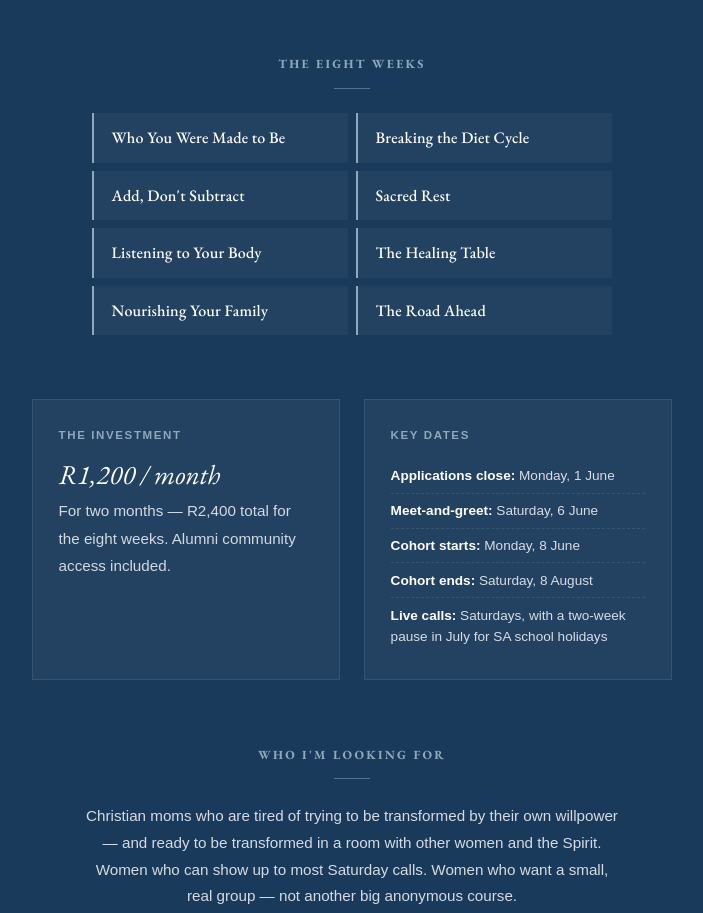
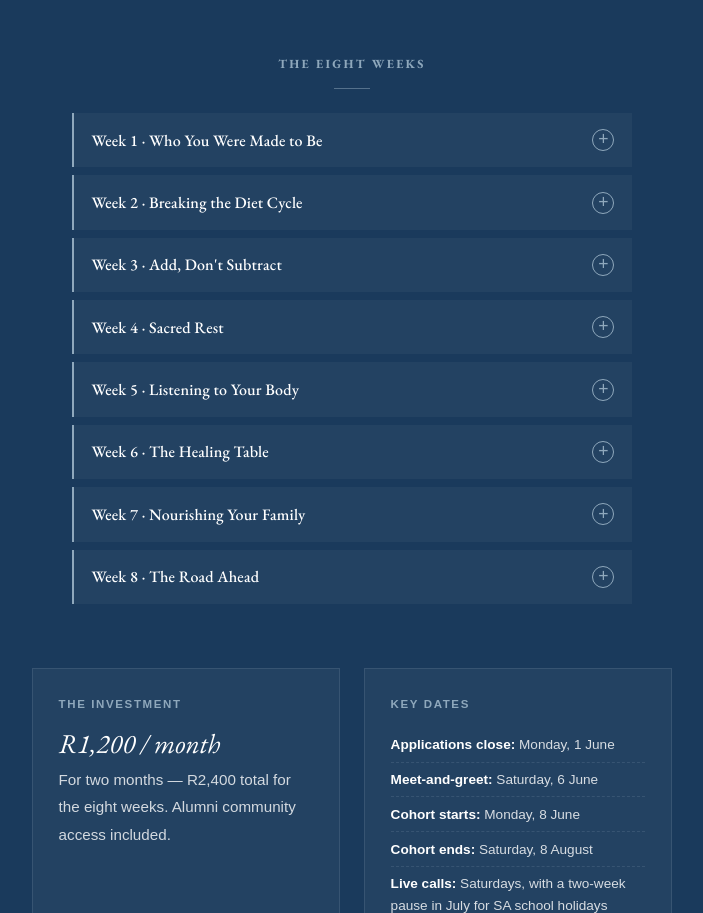
Before and after one commit to CuriousMongoose/dietitiansusan-site, a plain HTML site: page index.html in a window 1280 px wide. Shown: the part 3961-4874 px from the top of the page, without its empty margins (288-991 px from the left). Drawn offline with nearby package versions, Linux system fonts and the light colour scheme.

Commit message:
Update program section to use expandable list format with detailed descriptions for each week

```diff
--- a/index.html
+++ b/index.html
@@ -427,30 +427,64 @@
       opacity: 0.5;
     }
 
-    /* 8 weeks — compact list */
+    /* 8 weeks — expandable list */
     .program__weeks {
-      list-style: none;
       display: grid;
       grid-template-columns: 1fr;
       gap: 0.5rem;
-      max-width: 520px;
+      max-width: 560px;
       margin: 0 auto 4rem;
       text-align: left;
     }
     .program__week {
-      padding: 0.7rem 1.1rem;
       background: rgba(255,255,255,0.04);
       border-left: 2px solid var(--accent-blue);
+    }
+    .program__week summary {
+      padding: 0.85rem 1.1rem;
       font-family: var(--font-display);
       font-size: 1rem;
       font-weight: 500;
       color: var(--white);
       letter-spacing: 0.01em;
+      cursor: pointer;
+      list-style: none;
+      display: flex;
+      align-items: center;
+      justify-content: space-between;
+      gap: 1rem;
+      user-select: none;
+      transition: color 0.2s ease;
     }
-    @media (min-width: 640px) {
-      .program__weeks {
-        grid-template-columns: 1fr 1fr;
-      }
+    .program__week summary::-webkit-details-marker { display: none; }
+    .program__week summary:hover { color: var(--beige); }
+    .program__week-toggle {
+      flex-shrink: 0;
+      width: 22px;
+      height: 22px;
+      border: 1px solid var(--accent-blue);
+      border-radius: 50%;
+      display: inline-flex;
+      align-items: center;
+      justify-content: center;
+      color: var(--accent-blue);
+      font-family: var(--font-body);
+      font-size: 1.1rem;
+      line-height: 1;
+      font-weight: 300;
+      transition: transform 0.25s ease, background 0.25s ease, color 0.25s ease;
+    }
+    .program__week[open] .program__week-toggle {
+      transform: rotate(45deg);
+      background: var(--accent-blue);
+      color: var(--navy);
+    }
+    .program__week-desc {
+      padding: 0 1.1rem 1.1rem;
+      font-family: var(--font-body);
+      font-size: 0.88rem;
+      line-height: 1.7;
+      color: rgba(255,255,255,0.78);
     }
 
     /* Details: investment + dates side by side */
@@ -868,16 +902,92 @@
 
       <!-- The eight weeks -->
       <h3 class="program__subhead fade-in">The Eight Weeks</h3>
-      <ul class="program__weeks fade-in">
-        <li class="program__week">Who You Were Made to Be</li>
-        <li class="program__week">Breaking the Diet Cycle</li>
-        <li class="program__week">Add, Don't Subtract</li>
-        <li class="program__week">Sacred Rest</li>
-        <li class="program__week">Listening to Your Body</li>
-        <li class="program__week">The Healing Table</li>
-        <li class="program__week">Nourishing Your Family</li>
-        <li class="program__week">The Road Ahead</li>
-      </ul>
+      <div class="program__weeks fade-in">
+        <details class="program__week">
+          <summary>
+            <span>Week 1 &middot; Who You Were Made to Be</span>
+            <span class="program__week-toggle" aria-hidden="true">+</span>
+          </summary>
+          <p class="program__week-desc">
+            Identity, before anything else. You don't need another diet &mdash;
+            you need to remember who you were made to be. We begin with the
+            foundation everything else rests on.
+          </p>
+        </details>
+        <details class="program__week">
+          <summary>
+            <span>Week 2 &middot; Breaking the Diet Cycle</span>
+            <span class="program__week-toggle" aria-hidden="true">+</span>
+          </summary>
+          <p class="program__week-desc">
+            Why willpower keeps failing you. The reason isn't a character flaw &mdash;
+            it's a system designed to fail. And the stakes are higher than your jeans.
+          </p>
+        </details>
+        <details class="program__week">
+          <summary>
+            <span>Week 3 &middot; Add, Don't Subtract</span>
+            <span class="program__week-toggle" aria-hidden="true">+</span>
+          </summary>
+          <p class="program__week-desc">
+            The only nutrition rule I give my clients. God's economy has always
+            been addition &mdash; He adds grace, love, forgiveness. We follow
+            His lead at the table too.
+          </p>
+        </details>
+        <details class="program__week">
+          <summary>
+            <span>Week 4 &middot; Sacred Rest</span>
+            <span class="program__week-toggle" aria-hidden="true">+</span>
+          </summary>
+          <p class="program__week-desc">
+            Rest as obedience, not laziness. Rest is not weakness &mdash; it is
+            wisdom. You were made for rhythm, not relentlessness.
+          </p>
+        </details>
+        <details class="program__week">
+          <summary>
+            <span>Week 5 &middot; Listening to Your Body</span>
+            <span class="program__week-toggle" aria-hidden="true">+</span>
+          </summary>
+          <p class="program__week-desc">
+            Rebuilding trust with your own body. Your body is a temple &mdash;
+            not because of what you have done with it, but because of Who lives in it.
+          </p>
+        </details>
+        <details class="program__week">
+          <summary>
+            <span>Week 6 &middot; The Healing Table</span>
+            <span class="program__week-toggle" aria-hidden="true">+</span>
+          </summary>
+          <p class="program__week-desc">
+            The forgiveness work. The week most women say changed everything.
+            Inner healing begins with forgiveness &mdash; and the source of that
+            forgiveness is not yourself. It is Christ.
+          </p>
+        </details>
+        <details class="program__week">
+          <summary>
+            <span>Week 7 &middot; Nourishing Your Family</span>
+            <span class="program__week-toggle" aria-hidden="true">+</span>
+          </summary>
+          <p class="program__week-desc">
+            Feeding your family without passing on diet culture. The family
+            table is where the next generation learns what food is for.
+          </p>
+        </details>
+        <details class="program__week">
+          <summary>
+            <span>Week 8 &middot; The Road Ahead</span>
+            <span class="program__week-toggle" aria-hidden="true">+</span>
+          </summary>
+          <p class="program__week-desc">
+            The letter you'll write to your future self. Vision is the
+            destination. Excellence &mdash; showing up again &mdash; is the path.
+            Perfection was never the standard.
+          </p>
+        </details>
+      </div>
 
       <!-- Investment + dates -->
       <div class="program__details fade-in">
```
